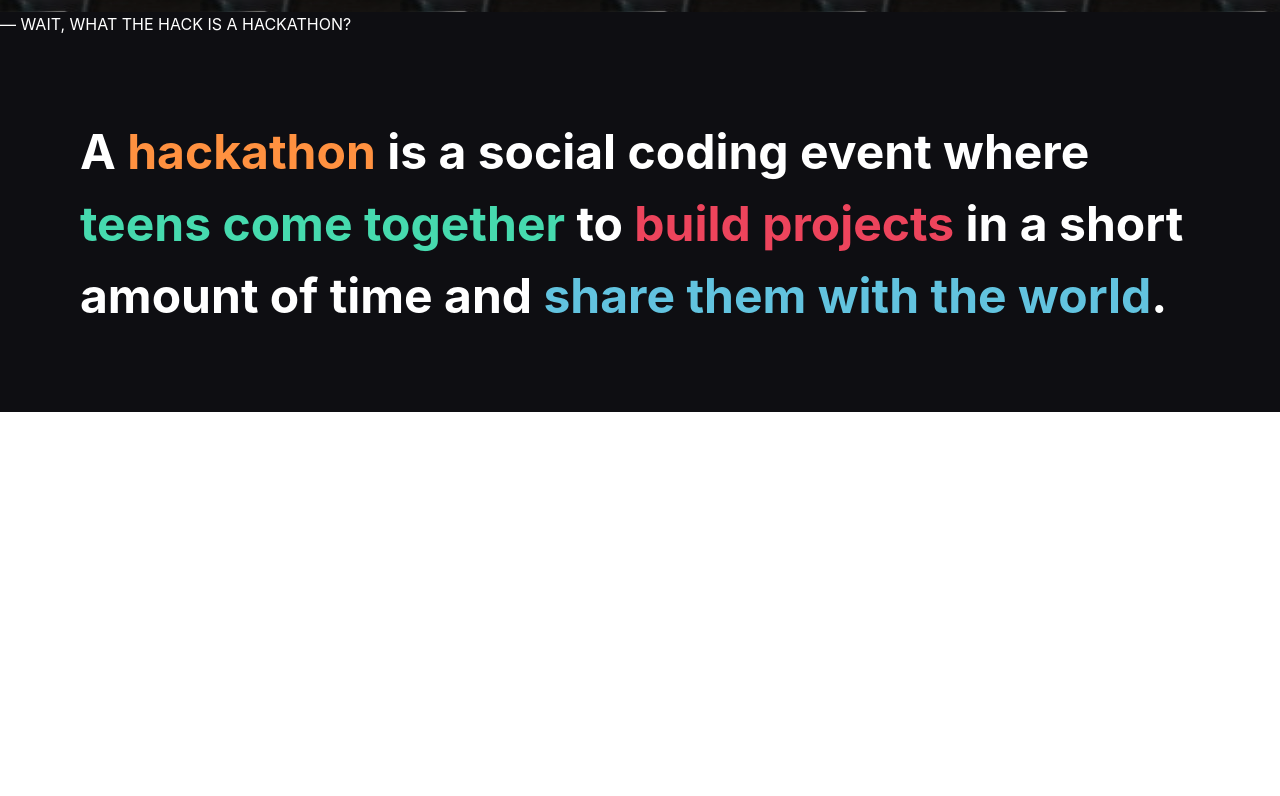
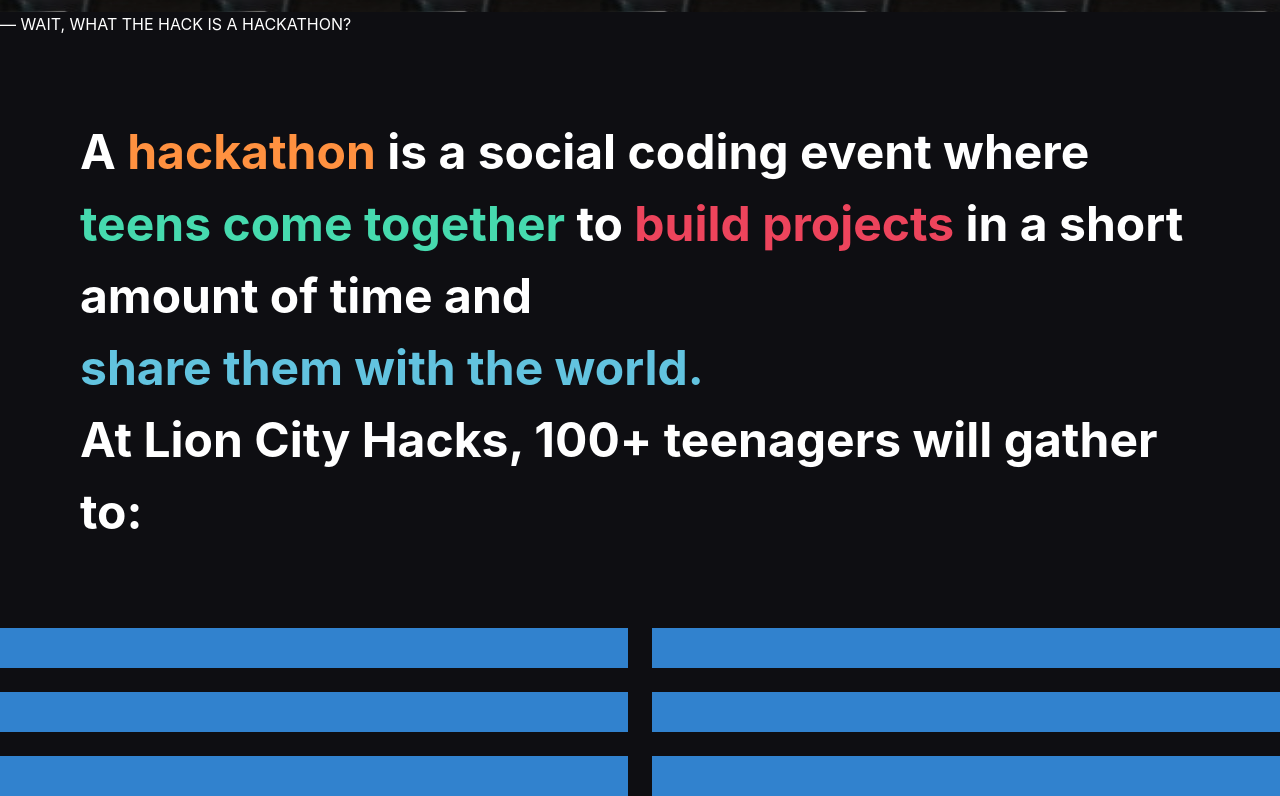
Before and after one commit to NicholasJohansan/LionCityHacks2022-TVH, a React (Vite) app: page / in a window 1280 px wide. Shown: the part 788-1584 px from the top of the page. Before the commit the page ends 1200 px from the top, so only its background shows below. Built offline with nearby package versions, Linux system fonts and the light colour scheme; a web font is replaced by a local one.

Commit message:
adding gridItems

```diff
--- a/src/sections/Body.tsx
+++ b/src/sections/Body.tsx
@@ -1,4 +1,4 @@
-import { Box, Flex, Text } from "@chakra-ui/react";
+import { Box, Flex, Text, Grid, GridItem} from "@chakra-ui/react";
 import { motion } from 'framer-motion';
 import Section from "../components/Section";
 
@@ -14,9 +14,18 @@ const Body: React.FC = () => {
         <Box p="5rem">
             <Text as="b" fontSize="3rem" color="#FFFFFF">
                 A <Text as="b" color="#ff9140">hackathon</Text> is a social coding event where <Text as="b" color="#46daae">teens come together </Text>
-                to <Text as="b" color="#ed445c">build projects</Text> in a short amount of time and <Text as="b" color="#62c3df">share them with the world</Text>.
+                to <Text as="b" color="#ed445c">build projects</Text> in a short amount of time and <Text color="#62c3df">share them with the world.</Text>
+                At Lion City Hacks, 100+ teenagers will gather to:
             </Text>
         </Box>
+        <Grid templateColumns='repeat(2, 1fr)' gap={6}>
+            <GridItem w='100%' h='10' bg='blue.500' />
+            <GridItem w='100%' h='10' bg='blue.500' />
+            <GridItem w='100%' h='10' bg='blue.500' />
+            <GridItem w='100%' h='10' bg='blue.500' />
+            <GridItem w='100%' h='10' bg='blue.500' />
+            <GridItem w='100%' h='10' bg='blue.500' />
+        </Grid>
     </Section>
     );
 };
```
